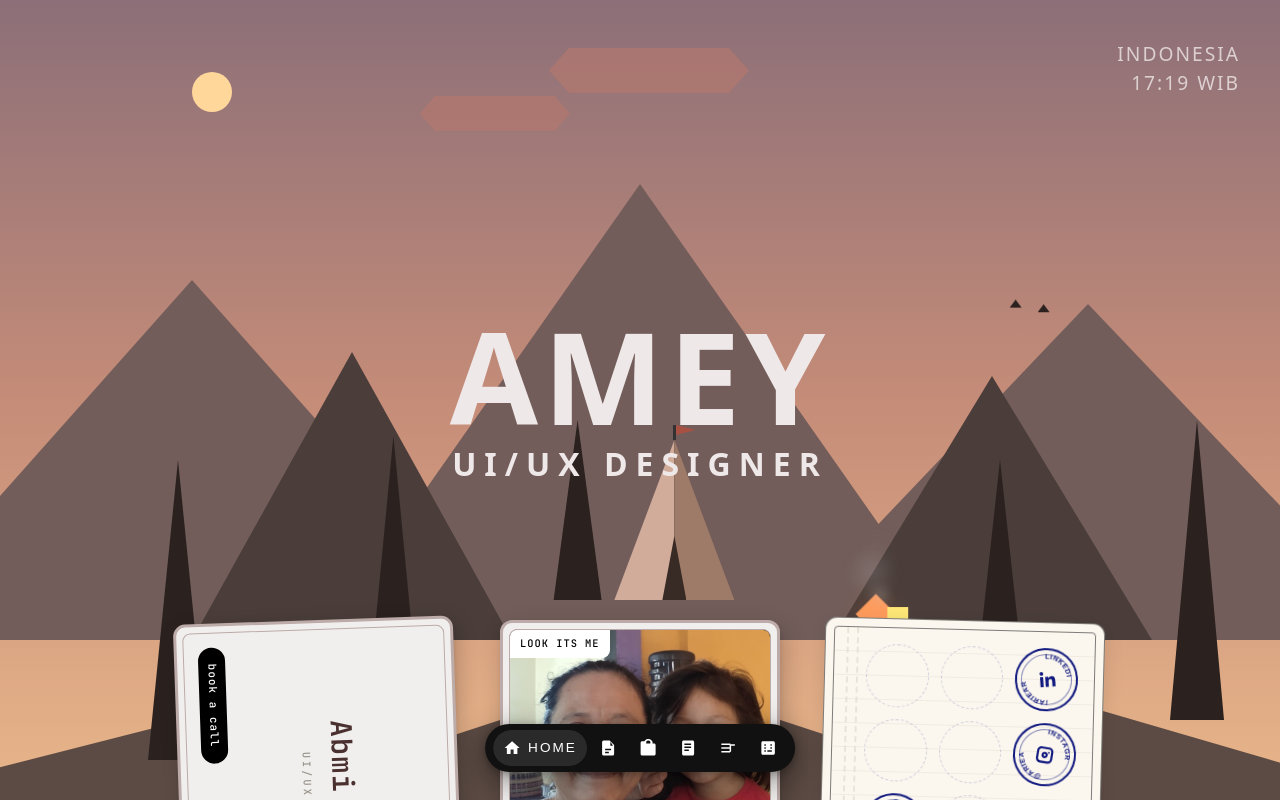
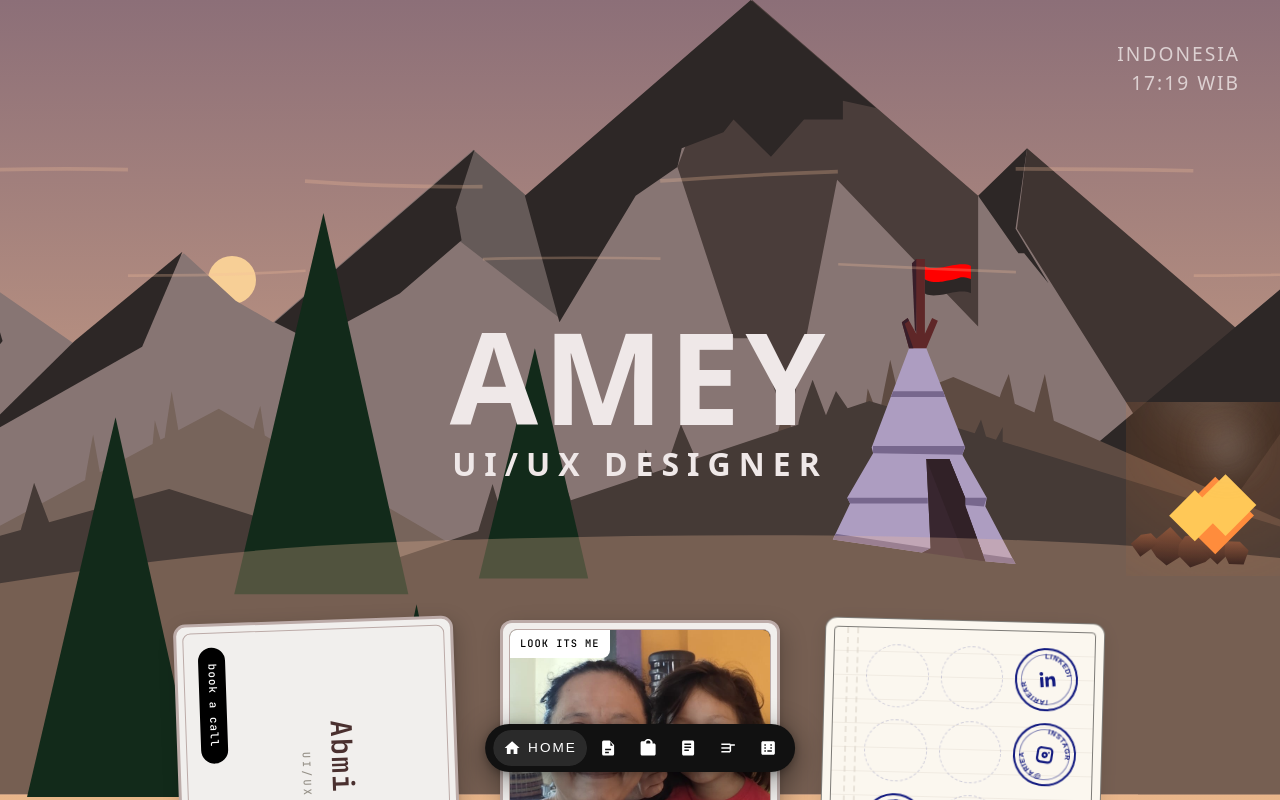
Before and after one commit to AbmiSukma/LittleWorld, a React (Vite) app: page / in a window 1280 px wide. Shown: the top 800 px of the page. Built offline with nearby package versions, Linux system fonts and the light colour scheme; a web font is replaced by a local one.

Commit message:
Implement user SVG with dynamic lighting and campfire

```diff
--- a/src/components/landscape/HeroSection.css
+++ b/src/components/landscape/HeroSection.css
@@ -4,170 +4,184 @@
   left: 0;
   width: 100vw;
   height: 100vh;
-  z-index: 1; /* Lowest z-index so content flows over it */
+  z-index: 1;
   overflow: hidden;
   background-color: var(--sky-bottom);
+
+  /* BASE SVG COLORS (Night / Default) */
+  --svg-m-back-left: var(--mountain-back);
+  --svg-m-back-right: var(--mountain-back);
+  --svg-m-mid-left: var(--mountain-front);
+  --svg-m-mid-right: var(--mountain-front);
+  --svg-m-mid-center: var(--mountain-front);
+  --svg-snow: var(--text-primary);
+  --svg-hill-left: var(--terrain-base);
+  --svg-hill-right: var(--terrain-base);
+  --svg-ground: var(--terrain-dark);
+
+  --svg-tent-main: #9E8CB6;
+  --svg-tent-shadow: #8C79A6;
+  --svg-tent-inside: #38262F;
+  --svg-tent-dark: #312127;
+  --svg-tent-pole-main: #5F2728;
+  --svg-tent-pole-dark: #381E29;
+  --svg-flag: #FF0000;
+
+  --svg-tree: #122A1A;
+  --svg-fog: var(--fog);
+
+  --svg-log-light: #7F503C;
+  --svg-log-dark: #312121;
 }
 
-/* Penempatan dan Latar Belakang Utama */
-.landscape-wrapper {
+/* --- DYNAMIC LIGHTING / SHADOWS --- */
+/* Fajar / Sunrise: Light from Left */
+.hero-section.fajar, .hero-section.sunrise {
+  --svg-m-back-left: color-mix(in srgb, var(--mountain-back) 85%, white);
+  --svg-m-back-right: color-mix(in srgb, var(--mountain-back) 85%, black);
+
+  --svg-m-mid-left: color-mix(in srgb, var(--mountain-front) 85%, white);
+  --svg-m-mid-right: color-mix(in srgb, var(--mountain-front) 85%, black);
+  --svg-m-mid-center: var(--mountain-front);
+
+  --svg-hill-left: color-mix(in srgb, var(--terrain-base) 90%, white);
+  --svg-hill-right: color-mix(in srgb, var(--terrain-base) 90%, black);
+
+  --svg-tent-main: color-mix(in srgb, #9E8CB6 85%, white);
+  --svg-tent-shadow: color-mix(in srgb, #8C79A6 85%, black);
+}
+
+/* Sun Overhead (Daylight) */
+.hero-section.daylight {
+  --svg-m-back-left: color-mix(in srgb, var(--mountain-back) 95%, white);
+  --svg-m-back-right: color-mix(in srgb, var(--mountain-back) 95%, white);
+
+  --svg-m-mid-left: color-mix(in srgb, var(--mountain-front) 95%, white);
+  --svg-m-mid-right: color-mix(in srgb, var(--mountain-front) 95%, white);
+  --svg-m-mid-center: color-mix(in srgb, var(--mountain-front) 95%, white);
+
+  --svg-hill-left: var(--terrain-base);
+  --svg-hill-right: var(--terrain-base);
+
+  --svg-tent-main: #9E8CB6;
+  --svg-tent-shadow: #9E8CB6;
+}
+
+/* Sun on the Right (Sunset, Evening) */
+.hero-section.sunset, .hero-section.evening {
+  --svg-m-back-left: color-mix(in srgb, var(--mountain-back) 85%, black);
+  --svg-m-back-right: color-mix(in srgb, var(--mountain-back) 85%, white);
+
+  --svg-m-mid-left: color-mix(in srgb, var(--mountain-front) 85%, black);
+  --svg-m-mid-right: color-mix(in srgb, var(--mountain-front) 85%, white);
+  --svg-m-mid-center: var(--mountain-front);
+
+  --svg-hill-left: color-mix(in srgb, var(--terrain-base) 90%, black);
+  --svg-hill-right: color-mix(in srgb, var(--terrain-base) 90%, white);
+
+  --svg-tent-main: color-mix(in srgb, #9E8CB6 85%, black);
+  --svg-tent-shadow: color-mix(in srgb, #8C79A6 85%, white);
+}
+
+/* Night defaults to base colors above, but maybe slightly darker right faces to mimic faint moonlight from left */
+.hero-section.night {
+  --svg-m-back-left: var(--mountain-back);
+  --svg-m-back-right: color-mix(in srgb, var(--mountain-back) 95%, black);
+
+  --svg-m-mid-left: var(--mountain-front);
+  --svg-m-mid-right: color-mix(in srgb, var(--mountain-front) 95%, black);
+
+  --svg-hill-left: var(--terrain-base);
+  --svg-hill-right: color-mix(in srgb, var(--terrain-base) 95%, black);
+}
+
+/* Transitions for SVG variables */
+.hero-section * {
+  transition: fill 2s ease, stroke 2s ease;
+}
+
+/* --- MAIN CONTAINER --- */
+.hero-svg-container {
   position: absolute;
   width: 100%;
-  height: 100vh; /* Sesuaikan dengan kebutuhan */
-  background: linear-gradient(180deg, var(--sky-top) 0%, var(--sky-mid) 50%, var(--sky-bottom) 100%);
+  height: 100%;
+  background: linear-gradient(to bottom, var(--sky-top), var(--sky-bottom));
   overflow: hidden;
 }
 
-/* Langit, Bulan, Awan */
-.sky {
+.landscape-svg {
   position: absolute;
-  top: 0; left: 0; width: 100%; height: 60%;
-}
-.moon {
-  position: absolute; top: 15%; left: 15%; width: 40px; height: 40px;
-  background: radial-gradient(circle at center, var(--light) 40%, rgba(255, 255, 255, 0) 100%);
-  clip-path: polygon(0% 0%, 100% 0%, 100% 100%, 0% 100%, 0% 0%, 40% 50%, 0% 100%);
+  bottom: 0;
+  left: 0;
+  width: 100%;
+  height: 100%;
 }
 
-.hero-section.daylight .moon,
-.hero-section.sunrise .moon {
-  clip-path: none;
-  border-radius: 50%;
-  background: var(--light);
+/* --- SKY & CLOUDS --- */
+.hero-celestial {
+  position: absolute;
+  top: 15%;
+  width: 80px;
+  height: 80px;
+  transition: opacity 2s ease, transform 3s ease-in-out, left 3s ease-in-out;
 }
 
-.cloud {
-  position: absolute; background: var(--cloud-color);
-  clip-path: polygon(10% 0, 90% 0, 100% 50%, 90% 100%, 10% 100%, 0% 50%);
-  animation: floatCloud 20s linear infinite;
+/* Celestial Body Time States */
+.hero-celestial.fajar {
+  left: 15%;
+  transform: translateY(30vh);
+  opacity: 0;
 }
-.cloud-1 { top: 20%; left: 35%; width: 150px; height: 35px; animation-duration: 45s; }
-.cloud-2 { top: 10%; left: 60%; width: 200px; height: 45px; animation-duration: 35s; animation-delay: 5s; }
-
-@keyframes floatCloud {
-  0% { transform: translateX(-20vw); }
-  100% { transform: translateX(120vw); }
+.hero-celestial.sunrise {
+  left: 15%;
+  transform: translateY(15vh);
+  opacity: 1;
+}
+.hero-celestial.daylight {
+  left: 50%;
+  transform: translateY(0);
+  opacity: 1;
+}
+.hero-celestial.sunset {
+  left: 80%;
+  transform: translateY(15vh);
+  opacity: 1;
+}
+.hero-celestial.evening {
+  left: 50%;
+  transform: translateY(0);
+  opacity: 1;
+}
+.hero-celestial.night {
+  left: 80%;
+  transform: translateY(10vh);
+  opacity: 1;
 }
 
-/* Gunung - Bentuk dan Warna */
-.mountain-layer {
+/* --- FIREPLACE --- */
+.campfire-container {
+  position: relative;
+  width: 100%;
+  height: 100%;
+}
+.fire-glow {
   position: absolute;
-  bottom: 20%;
-  width: 100%;
-  height: 60%;
+  bottom: -20px; left: -40px;
+  width: 140px; height: 140px;
+  background: radial-gradient(circle, rgba(255, 140, 60, 0.2) 0%, transparent 70%);
+  border-radius: 50%;
+  animation: flicker 2s infinite alternate;
 }
-.mountain {
-  position: absolute; bottom: 0;
-  clip-path: polygon(50% 0%, 0% 100%, 100% 100%);
-  transition: background-color 1s ease-in-out;
-}
-.mt-back { background: var(--mountain-back); }
-.mt-mid { background: var(--mountain-front); }
-
-/* Penempatan Gunung - 5 Buah */
-.mt-1 { left: -10%; width: 50%; height: 75%; z-index: 0; } /* Belakang Kiri */
-.mt-2 { left: 25%; width: 50%; height: 95%; z-index: 0; } /* Belakang Tengah */
-.mt-3 { left: 60%; width: 50%; height: 70%; z-index: 0; } /* Belakang Kanan */
-.mt-4 { left: 15%; width: 25%; height: 60%; z-index: 1;} /* Tengah Kiri-Tengah */
-.mt-5 { left: 65%; width: 25%; height: 55%; z-index: 1;} /* Tengah Tengah-Kanan */
-
-/* Bukit - Bentuk dan Warna */
-.hill-layer {
+.fire {
   position: absolute;
-  bottom: 0;
-  width: 100%;
-  height: 35%;
-  z-index: 3;
-}
-.hill {
-  position: absolute; bottom: 0;
-  clip-path: polygon(50% 0%, 0% 100%, 100% 100%);
-  transition: background-color 1s ease-in-out;
-}
-.hill-dark { background: var(--hill-color); }
-
-/* Penempatan Bukit - 3 Buah */
-.hill-1 { left: -10%; width: 60%; height: 35%; z-index: 2; } /* Kiri */
-.hill-2 { left: 20%; width: 60%; height: 45%; z-index: 2; } /* Tengah */
-.hill-3 { left: 50%; width: 60%; height: 40%; z-index: 2; } /* Kanan */
-
-/* Perkemahan */
-.campsite {
-  position: absolute; bottom: 0; left: 0; width: 100%; height: 100%;
-  pointer-events: none; /* Untuk mengabaikan klik */
-  z-index: 3;
-}
-
-/* Pohon - Bentuk, Warna, dan Penempatan (5 buah) */
-.tree {
-  position: absolute; bottom: 0; background: var(--tree-color);
-  clip-path: polygon(50% 0%, 20% 100%, 80% 100%);
-  transition: background-color 1s ease-in-out;
-}
-.tree-1 { left: 10%; width: 100px; height: 300px; bottom: 5%;} /* Kiri 1 */
-.tree-2 { left: 28%; width: 70px; height: 220px; bottom: 18%;} /* Kiri 2 */
-.tree-3 { left: 42%; width: 80px; height: 180px; bottom: 25%;} /* Kiri 3 (dekat tenda) */
-.tree-4 { left: 75%; width: 80px; height: 220px; bottom: 15%;} /* Kanan 1 */
-.tree-5 { left: 90%; width: 90px; height: 300px; bottom: 10%;} /* Kanan 2 */
-
-/* Tenda - Bentuk, Warna, Penempatan */
-.tent {
-  position: absolute; bottom: 25%; left: 48%;
-  width: 120px; height: 160px;
-}
-.tent-left {
-  position: absolute; bottom: 0; left: 0; width: 50%; height: 100%;
-  background: var(--tent-light); clip-path: polygon(100% 0, 0 100%, 100% 100%);
-  transition: background-color 1s ease-in-out;
-}
-.tent-right {
-  position: absolute; bottom: 0; left: 50%; width: 50%; height: 100%;
-  background: var(--tent-dark); clip-path: polygon(0 0, 0 100%, 100% 100%);
-  transition: background-color 1s ease-in-out;
-}
-.tent-door {
-  position: absolute; bottom: 0; left: 40%; width: 20%; height: 40%;
-  background: var(--tent-inside); clip-path: polygon(50% 0, 0 100%, 100% 100%);
-  transition: background-color 1s ease-in-out;
-}
-.tent-pole {
-  position: absolute; top: -15px; left: 49%; width: 2%; height: 15px;
-  background: #333;
-}
-.tent-flag {
-  position: absolute; top: -15px; left: 51%; width: 20px; height: 10px;
-  background: var(--tent-flag); clip-path: polygon(0 0, 100% 50%, 0 100%);
-  transition: background-color 1s ease-in-out;
-}
-
-/* Api Unggun */
-.campfire {
-  position: absolute; bottom: 20%; left: 66%;
-  width: 60px; height: 60px;
-}
-.logs {
-  position: absolute; bottom: 0; left: 5px; width: 50px; height: 15px;
-  background: #2e1c10; border-radius: 5px;
-}
-.logs-1 { transform: rotate(20deg); }
-.logs-2 { transform: rotate(-20deg); left: 10px; }
-
-.flame {
-  position: absolute; bottom: 10px; left: 15px; width: 30px; height: 30px;
-  background: var(--fire-orange); transform: rotate(45deg);
-  box-shadow: 0 0 20px 5px var(--fire-glow);
+  bottom: 10px; left: 20px;
+  width: 20px; height: 20px;
+  background: #ff8c3c;
+  transform: rotate(45deg);
   animation: fire-flicker 1.5s infinite alternate;
 }
-.flame-inner {
-  position: absolute; bottom: 15px; left: 20px; width: 20px; height: 20px;
-  background: var(--fire-yellow); transform: rotate(45deg);
-  animation: fire-flicker 1.2s infinite alternate;
-}
-
-@keyframes fire-flicker {
-  0% { transform: rotate(45deg) scale(0.9); }
-  100% { transform: rotate(45deg) scale(1.1) translateY(-5px); }
-}
+.fire-2 { background: #ffc857; bottom: 15px; left: 25px; width: 15px; height: 15px; animation-delay: 0.2s; }
+.fire-3 { background: #ffc857; bottom: 12px; left: 15px; width: 12px; height: 12px; animation-delay: 0.4s; }
 
 /* Smoke */
 .smoke {
@@ -193,27 +207,40 @@
 }
 
 /* Day light hides fire */
-.hero-section.daylight .flame,
-.hero-section.daylight .flame-inner,
+.hero-section.daylight .fire,
+.hero-section.daylight .fire-glow,
 .hero-section.daylight .smoke {
   display: none;
 }
 
-/* UI Api Unggun (Burung) */
-.birds {
-  position: absolute; top: 38%; right: 18%; width: 40px; height: 20px;
+/* Animations */
+@keyframes flicker {
+  0% { opacity: 0.8; transform: scale(0.95); }
+  100% { opacity: 1; transform: scale(1.05); }
 }
-.bird {
-  position: absolute; width: 12px; height: 8px; background: var(--tree-color);
-  clip-path: polygon(50% 0, 0 100%, 100% 100%);
-  animation: float-bird 2s ease-in-out infinite alternate;
+@keyframes fire-flicker {
+  0% { transform: rotate(45deg) scale(0.9); }
+  100% { transform: rotate(45deg) scale(1.1) translateY(-5px); }
 }
-.bird-1 { left: 0; animation-delay: 0.2s; }
-.bird-2 { right: 0; top: 5px;}
 
-@keyframes float-bird {
-  from { transform: translateY(0px); }
-  to { transform: translateY(-5px); }
+/* Wind Lines */
+.hero-wind-layer {
+  position: absolute;
+  top: 0; left: 0;
+  width: 100%; height: 100%;
+  pointer-events: none;
+}
+.wind-line {
+  stroke-dasharray: 200;
+  stroke-dashoffset: 200;
+  animation: wind-blow 6s linear infinite;
+}
+.wind-line.delay {
+  animation-delay: 3s;
+}
+@keyframes wind-blow {
+  0% { stroke-dashoffset: 600; }
+  100% { stroke-dashoffset: -600; }
 }
 
 /* --- TEXT & CONTENT OVERLAY --- */
@@ -224,9 +251,10 @@
   width: 100%;
   height: 100%;
   display: flex;
+  flex-direction: column;
   justify-content: center;
   align-items: center;
-  pointer-events: none; /* Let clicks pass through to background if necessary, though nothing is clickable here */
+  pointer-events: none;
   z-index: 10;
 }
 
@@ -275,10 +303,4 @@
     right: 1rem;
     font-size: 0.875rem;
   }
-  .tent {
-    left: 20%;
-  }
-  .campfire {
-    left: 70%;
-  }
 }
--- a/src/components/landscape/HeroSection.jsx
+++ b/src/components/landscape/HeroSection.jsx
@@ -21,67 +21,98 @@ const HeroSection = ({ timeState }) => {
 
   return (
     <section className={`hero-section ${timeState.id}`}>
-      {/* --- New Mountain Landscape Background --- */}
-      <div className="landscape-wrapper">
-        {/* Sky and Clouds */}
-        <div className="sky">
-          <div className="moon"></div>
-          <div className="cloud cloud-1"></div>
-          <div className="cloud cloud-2"></div>
+      {/* Background SVG Canvas */}
+      <div className="hero-svg-container">
+
+        {/* Sun/Moon Container */}
+        <div className={`hero-celestial ${timeState.id}`}>
+           {timeState.id === 'night' || timeState.id === 'fajar' || timeState.id === 'evening' ? (
+             <svg viewBox="0 0 100 100" width="100%" height="100%">
+               <path d="M 50 20 A 30 30 0 1 0 80 50 A 25 25 0 1 1 50 20" fill="var(--light)" opacity="0.9" />
+             </svg>
+           ) : (
+             <svg viewBox="0 0 100 100" width="100%" height="100%">
+               <circle cx="50" cy="50" r="30" fill="var(--light)" opacity="0.9" />
+             </svg>
+           )}
         </div>
 
-        {/* Layer Gunung - 5 Buah */}
-        <div className="mountain-layer">
-          <div className="mountain mt-1 mt-back"></div>
-          <div className="mountain mt-2 mt-back"></div>
-          <div className="mountain mt-3 mt-back"></div>
-          <div className="mountain mt-4 mt-mid"></div>
-          <div className="mountain mt-5 mt-mid"></div>
-        </div>
+        {/* The SVG Landscape provided by user */}
+        <svg className="landscape-svg" width="100%" height="100%" viewBox="0 0 1002 278" preserveAspectRatio="xMidYMax slice" fill="none" xmlns="http://www.w3.org/2000/svg">
+          <path d="M304.5 119.5L342.5 88L360.5 104.5L373.5 112L443 52L461.5 68.5L539.5 0L618.5 68.5L635.5 52L707.5 114L736 90L793.125 136.5L818.5 123.5L1001.5 276H964.5H0L273.5 98L304.5 119.5Z" fill="var(--svg-m-back-left)"/>
+          <path d="M632 79.5L635.5 51.5L707.5 113.5L730.908 140.193L736 133L905.5 195.5L1001.5 276H850H674L700.929 189.032L632 79.5Z" fill="var(--svg-m-mid-right)"/>
+          <path d="M437 71.5L443 52L461.5 68L473 110.5L438 83.5L437 71.5Z" fill="var(--svg-m-mid-left)"/>
+          <path d="M533.5 117.5L514 58L516.5 51.5L540 0L618.5 68V113.5L569.5 62.5L552.5 149L541.5 117.5H533.5Z" fill="var(--svg-m-mid-center)"/>
+          <path d="M328 120.5L342 87.5L304.5 118.5L268 154.5L328 120.5Z" fill="var(--svg-snow)"/>
+          <path d="M279.5 118.5L273.5 98L173 163.5L268 133L279.5 118.5Z" fill="var(--svg-snow)"/>
+          <path d="M443.5 52L374 112L387 118.5L417.5 102L439 83.5L437 72L443.5 52Z" fill="var(--svg-snow)"/>
+          <path d="M473 112L461 68L539.5 0L583 37.5L571.5 35V41.5H558L546.5 54.5L533.5 41.5L530 46L515.5 51.5L514 58L499.5 68L473 112Z" fill="var(--svg-snow)"/>
+          <path d="M635.5 51.5L618.5 68L632.5 88H634.5L643 98.5L631.5 79.5L635.5 51.5Z" fill="var(--svg-snow)"/>
+          <path d="M610 196L736 90L737.5 107.5L732.5 117L736 133L691.5 196H610Z" fill="var(--svg-snow)"/>
+          <path d="M502 228H194L308.233 166.84C308.233 165.768 310.052 155.833 310.962 151L313.301 164.126L331.625 154.316L332.405 146L334.354 152.854L335.914 152.019C335.914 151.204 337.473 141 338.253 136L340.592 149.515L354.628 142L366.714 149.053C367.026 147.411 368.403 143 369.053 141L370.613 151.328L375.732 154.316C376.003 153.147 377.63 144.951 378.41 141L380.749 157.243L403.752 170.667L502 228Z" fill="var(--svg-hill-left)"/>
+          <path d="M807 217H395L547.805 155.84C547.805 154.768 550.239 144.833 551.456 140L554.585 153.126L579.096 143.316L580.139 135L582.747 141.854L584.833 141.019C584.833 140.204 586.919 130 587.962 125L591.091 138.515L609.866 131L626.033 138.053C626.45 136.411 628.293 132 629.162 130L631.248 140.328L638.096 143.316C638.459 142.147 640.635 133.951 641.678 130L644.808 146.243L675.577 159.667L807 217Z" fill="var(--svg-hill-right)"/>
+          <path d="M337.372 169.908L415 194.462L444.772 184.554L449.759 168.185L453.814 181.544L456.132 180.773L460.187 166.121L463.663 178.267L466.559 177.303L471.773 159.373L476.987 173.833L500.159 166.121L503.056 156.123L505.373 164.386L510.008 162.844L515.221 147.508L520.435 159.373L556.09 147.508C555.837 146.474 559.249 136.738 560.987 132L565.622 144.336L569.098 135.877L573.153 141.829L580.684 139.323L590.532 142.333L592.85 135.877L596.325 144.104L617.324 150.523L619.498 145.785L621.236 151.719L624.712 152.781L627.029 148.369V153.49L754.478 192.448L761.43 182.831V186.277L765.485 180.677L771.278 197.583L818.5 213.633L822 197.583L826.5 216.352L830 217.541C830 214.415 832.667 199.51 834 192.448L836.5 219.751L839 220.6C839.4 218.153 841.167 212.18 842 209.5L846 222.979L1002 276H0L205.868 178.092L210.503 179.862L215.716 167.754L219.192 183.18L221.839 184.191L224.985 175.938L229.62 187.162L248.737 194.462L285.813 184.191L290.448 167.754L295.662 181.462L337.372 169.908Z" fill="var(--svg-ground)"/>
+          <path d="M594.5 121H600.5L614 155.5L613 158L621.5 173L621 176L631.5 196L621 195L614 176V173C613.5 172 610.333 164.5 608.5 159.5H600.5L602 190.5L599 192L568 187.5L574 175L573 173L582 157.5L581.5 155.5L594.5 121Z" fill="var(--svg-tent-main)"/>
+          <path d="M574 175L573 173H601V175H574Z" fill="var(--svg-tent-shadow)"/>
+          <path d="M620.5 176L614 175.5V173H621.5L620.5 176Z" fill="var(--svg-tent-shadow)"/>
+          <path d="M613 158L582 157.5V155H614L613 158Z" fill="var(--svg-tent-shadow)"/>
+          <path d="M621 195L599 192L602 190.5L600.5 159.5H608.5L614 173V175.5L621 195Z" fill="var(--svg-tent-inside)"/>
+          <path d="M599 192L568 187.5L569 185.5L602 190.5L599 192Z" fill="var(--svg-tent-shadow)"/>
+          <path d="M630.5 194L620 192.5L621 195L631.5 196L630.5 194Z" fill="var(--svg-tent-shadow)"/>
+          <path d="M614 194L600.5 159.5H608.5L614 173V176L621 195L614 194Z" fill="var(--svg-tent-dark)"/>
+          <path d="M606.349 136H589L588.159 138H607L606.349 136Z" fill="var(--svg-tent-shadow)"/>
+          <path d="M600.5 121H594.5L592 112L594 110.5L597 116L596.826 90H600V116L602.5 110.5L604.5 111.5L600.5 121Z" fill="var(--svg-tent-pole-main)"/>
+          <path d="M593 112.5L594.5 111.5L594 110.5L592 112L594.5 121H596L593 112.5Z" fill="var(--svg-tent-pole-dark)"/>
+          <path d="M616 97.0002V92.5002C616 92.5002 615 91.0002 608 92.5002C601 94.0002 600 92.5002 600 92.5002V97.0002C604.5 100.5 611.592 95.821 616 97.0002Z" fill="var(--svg-flag)"/>
+          <path d="M616 102V96.9999C616 96.9999 613.5 95.9999 612 96.4999C610.5 96.9999 609.583 97.2053 608 97.4999C606.452 97.7879 606.5 97.9999 604 97.9999C601.5 97.9999 600 96.9999 600 96.9999V102C600 102 601.5 103.5 608 102C614.5 100.5 616 102 616 102Z" fill="var(--svg-snow)"/>
+          <path d="M595.5 91.5L597 90V115.696L596.5 114.5L595.5 91.5Z" fill="var(--svg-tent-pole-dark)"/>
 
-        {/* Layer Bukit - 3 Buah */}
-        <div className="hill-layer">
-          <div className="hill hill-1 hill-dark"></div>
-          <div className="hill hill-2 hill-dark"></div>
-          <div className="hill hill-3 hill-dark"></div>
-        </div>
+          <path d="M219 231H191L205.347 155L219 231Z" fill="var(--svg-tree)"/>
+          <path d="M483 201H445L464.471 121L483 201Z" fill="var(--svg-tree)"/>
+          <path d="M420.5 206.5H360L391 74L420.5 206.5Z" fill="var(--svg-tree)"/>
 
-        {/* Campsite elements */}
-        <div className="campsite">
-          {/* Pohon - 5 Buah */}
-          <div className="tree tree-1"></div>
-          <div className="tree tree-2"></div>
-          <div className="tree tree-3"></div>
-          <div className="tree tree-4"></div>
-          <div className="tree tree-5"></div>
+          <path d="M0 276.45H1002C1002 276.45 932.593 230.652 800.5 204.95C700.048 185.405 558.495 183.132 411.911 188.525C299.844 192.649 174 222.494 137 232C100 241.506 0 276.45 0 276.45Z" fill="var(--svg-fog)"/>
+          <path d="M348 277H288L318.744 145L348 277Z" fill="var(--svg-tree)"/>
+          <path d="M437 277H409L423.347 210L437 277Z" fill="var(--svg-tree)"/>
+          <path d="M60 278H0L30.7438 146L60 278Z" fill="var(--svg-tree)"/>
+          <path d="M149 278H121L135.347 176L149 278Z" fill="var(--svg-tree)"/>
+          <path d="M1002 276H927L965.43 149L1002 276Z" fill="var(--svg-tree)"/>
+          <path d="M825 277H750L788.43 163L825 277Z" fill="var(--svg-tree)"/>
 
-          {/* Tenda */}
-          <div className="tent">
-            <div className="tent-left"></div>
-            <div className="tent-right"></div>
-            <div className="tent-door"></div>
-            <div className="tent-pole"></div>
-            <div className="tent-flag"></div>
-          </div>
+          {/* Logs */}
+          <path d="M685.307 183.151L692.692 191.054L688.101 193.945L683.969 196.547L680.44 193.582L677.734 189.468L681.52 186.309L685.307 183.151Z" fill="url(#logGradient)"/>
+          <path d="M671.57 188.964L675.109 185.846L678.563 185.277L681.599 188.323L678.471 190.866L674.85 193.491L671.57 188.964Z" fill="url(#logGradient)"/>
+          <path d="M688.338 189.238L690.398 186.365L697.304 185.225L701.897 191.562L697.452 195.336L692.188 197.218L687.921 192.855L688.338 189.238Z" fill="url(#logGradient)"/>
+          <path d="M701.002 186.136L703.138 186.797L707.324 190.667L702.905 194.943L701.643 196.165L696.226 190.978L698.614 188.557L701.002 186.136Z" fill="url(#logGradient)"/>
+          <path d="M704.369 188.114L709.465 188.287L712.501 191.333L710.767 196.18L705.671 196.007L704.115 192.717L704.369 188.114Z" fill="url(#logGradient)"/>
 
-          {/* Api Unggun */}
-          <div className="campfire">
-            <div className="logs logs-1"></div>
-            <div className="logs logs-2"></div>
-            <div className="flame">
-              <div className="flame-inner"></div>
+          <defs>
+            <linearGradient id="logGradient" x1="0" y1="0" x2="0" y2="1">
+              <stop stopColor="var(--svg-log-light)"/>
+              <stop offset="1" stopColor="var(--svg-log-dark)"/>
+            </linearGradient>
+          </defs>
+
+          {/* Campfire overlay using foreignObject so it scales with the SVG viewBox */}
+          <foreignObject x="670" y="140" width="60" height="60">
+            <div className="campfire-container" xmlns="http://www.w3.org/1999/xhtml">
+              <div className="fire-glow"></div>
+              <div className="fire fire-1"></div>
+              <div className="fire fire-2"></div>
+              <div className="fire fire-3"></div>
+              <div className="smoke smoke-1"></div>
+              <div className="smoke smoke-2"></div>
+              <div className="smoke smoke-3"></div>
             </div>
-            {/* Added Smoke Animation elements for consistency if wanted, otherwise can ignore */}
-            <div className="smoke smoke-1"></div>
-            <div className="smoke smoke-2"></div>
-            <div className="smoke smoke-3"></div>
-          </div>
+          </foreignObject>
+        </svg>
 
-          {/* UI Api Unggun (Burung) */}
-          <div className="birds">
-            <div className="bird bird-1"></div>
-            <div className="bird bird-2"></div>
-          </div>
+        {/* Wind lines overlay */}
+        <div className="hero-wind-layer">
+          <svg viewBox="0 0 1440 600" preserveAspectRatio="none">
+             <path className="wind-line" d="M -200,200 Q 100,180 300,200 T 800,200 T 1600,200" fill="none" stroke="var(--fog)" strokeWidth="4" />
+             <path className="wind-line delay" d="M -200,300 Q 200,320 400,300 T 1000,300 T 1600,300" fill="none" stroke="var(--fog)" strokeWidth="3" />
+          </svg>
         </div>
       </div>
 
```
Also changed, not shown: src/data/content.js (+0 -78 lines).
